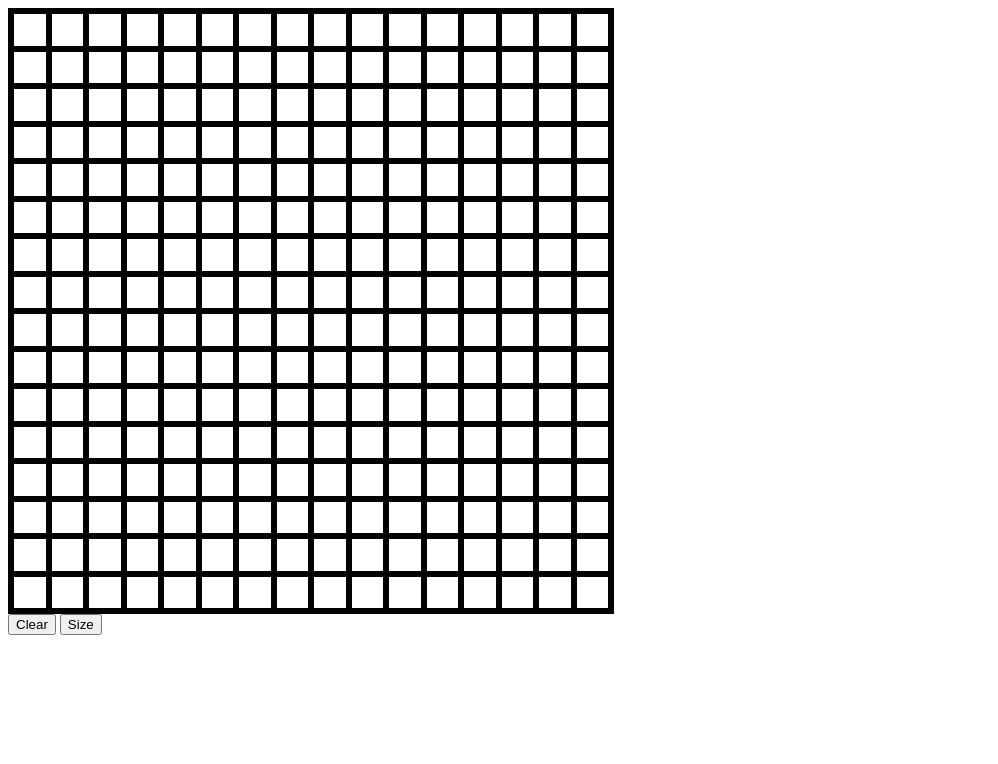
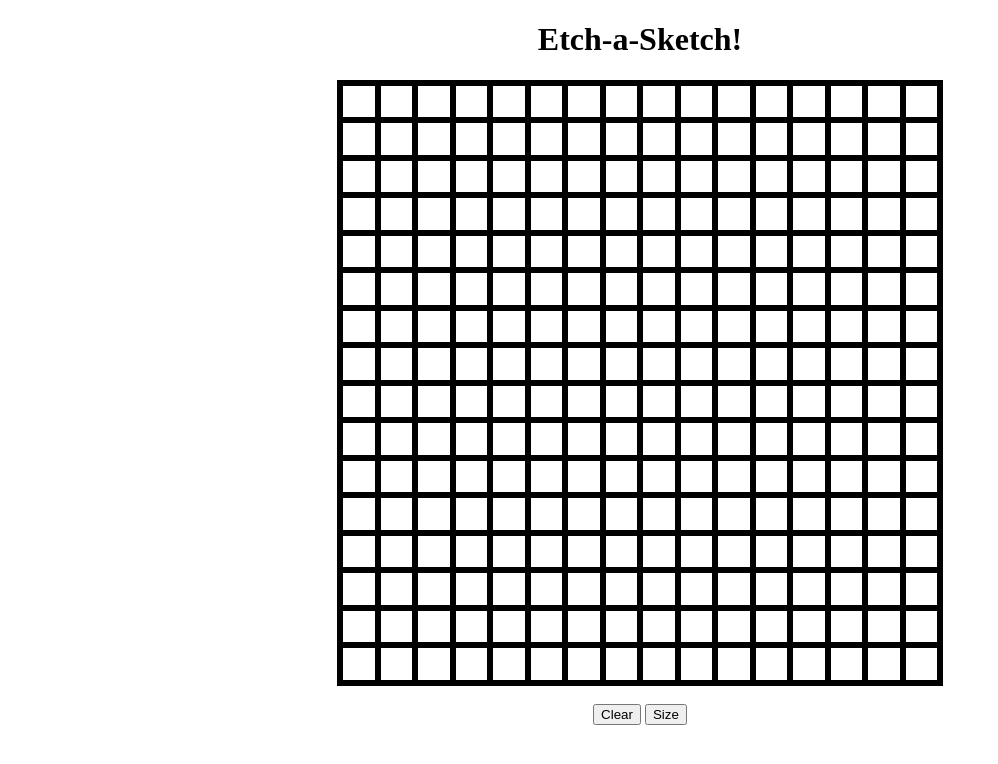
Before and after one commit to DavidYe0201/Etch-a-Sketch, a plain HTML site: page index.html in a window 1280 px wide. Shown: the whole page, without its empty margins (0-998 px from the left). Drawn offline with Linux system fonts and the light colour scheme.

Commit message:
Centered

```diff
--- a/index.html
+++ b/index.html
@@ -2,28 +2,39 @@
 <html>
 <title>etch-a-sketch</title>
 <style>
+h1
+{
+    text-align: center;
+}
 
+body
+{
+    text-align: center;
+}
 .container
 {
+    margin: auto;
+  width: 50%;
     display: grid;
-    grid-column-gap: 50px;
+    grid-column-gap: 40px;
     height: 600px;
     width: 600px;
     border-style: solid;
-
 }
 .gridRow
 {
     width: 600px;
     display:flex;
-    justify-content: center;
 }
 
 
 </style>
 
 <body>
+    <h1>Etch-a-Sketch!</h1>
+
     <div class='container'></div>
+    <br>
     <button onclick ="clearGrid()">Clear</button>
     <button onclick ="changeSize()">Size</button>
 
```
